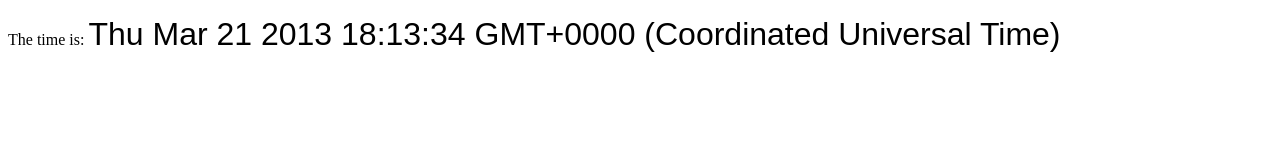
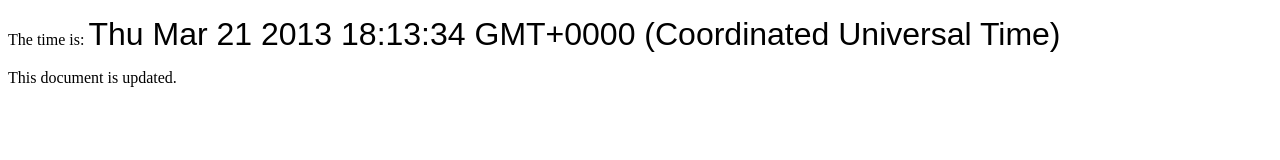
Before and after one commit to muraken720/jslabo, a plain HTML site: page appcache/clock.html in a window 1280 px wide. Drawn offline with Linux system fonts and the light colour scheme.

Commit message:
Application Cache Exampleをテスト

```diff
--- a/appcache/clock.html
+++ b/appcache/clock.html
@@ -9,5 +9,6 @@
 <p>The time is:
   <output id="clock"></output>
 </p>
+<p>This document is updated.</p>
 </body>
 </html>
```
Also changed, not shown: 1 other file.
